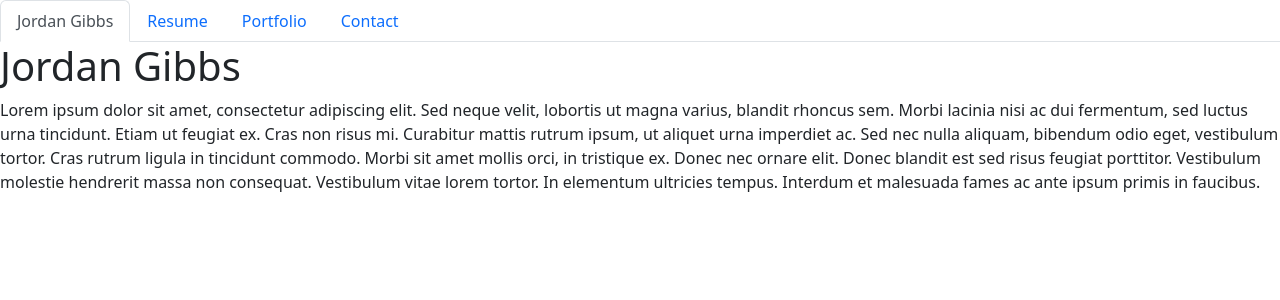
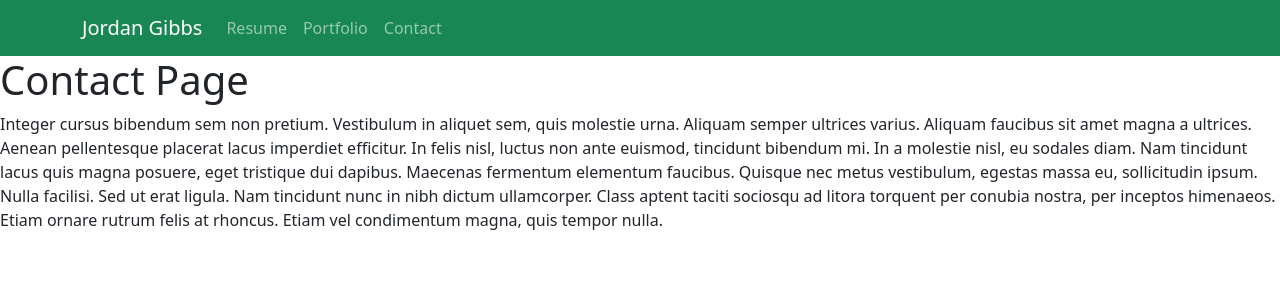
Before and after one commit to gibbo3433/react-portfolio, a React (Create React App) app: page / in a window 1280 px wide. Shown: the top 300 px of the page. Built offline with nearby package versions, Linux system fonts and the light colour scheme.

Commit message:
edited header to work with bootstrap

```diff
--- a/package.json
+++ b/package.json
@@ -5,6 +5,7 @@
   "dependencies": {
     "bootstrap": "^5.2.3",
     "react": "^17.0.2",
+    "react-bootstrap": "^2.7.2",
     "react-dom": "^17.0.2",
     "react-scripts": "5.0.1",
     "web-vitals": "^2.1.4"
--- a/src/components/NavTabs.js
+++ b/src/components/NavTabs.js
@@ -1,52 +1,32 @@
 import React from 'react';
+import Container from 'react-bootstrap/Container';
+import Nav from 'react-bootstrap/Nav';
+import Navbar from 'react-bootstrap/Navbar';
 
-// Here we are using object destructuring assignment to pluck off our variables from the props object
-// We assign them to their own variable names
+
 function NavTabs({ currentPage, handlePageChange }) {
   return (
-    <ul className="nav nav-tabs">
-      <li className="nav-item">
-        <a
-          href="#home"
-          onClick={() => handlePageChange('Home')}
-          // This is a conditional (ternary) operator that checks to see if the current page is "Home"
-          // If it is, we set the current page to 'nav-link-active', otherwise we set it to 'nav-link'
-          className={currentPage === 'Home' ? 'nav-link active' : 'nav-link'}
-        >
-          Jordan Gibbs
-        </a>
-      </li>
-      <li className="nav-item">
-        <a
-          href="#resume"
+    <>
+      <Navbar bg="success" variant="dark">
+        <Container>
+          <Navbar.Brand size="lg" href="#aboutme" onClick={() => handlePageChange('AboutMe')}
+          className={currentPage === 'Home' ? 'nav-link active' : 'nav-link'}> Jordan Gibbs </Navbar.Brand>
+          <Nav className="me-auto">
+            <Nav.Link href="#resume"
           onClick={() => handlePageChange('Resume')}
-          // Check to see if the currentPage is `About`, and if so we use the active link class from bootstrap. Otherwise, we set it to a normal nav-link
-          className={currentPage === 'Resume' ? 'nav-link active' : 'nav-link'}
-        >
-          Resume
-        </a>
-      </li>
-      <li className="nav-item">
-        <a
-          href="#portfolio"
+          className={currentPage === 'Resume' ? 'nav-link active' : 'nav-link'}>Resume</Nav.Link>
+            <Nav.Link href="#portfolio"
           onClick={() => handlePageChange('Portfolio')}
           // Check to see if the currentPage is `Blog`, and if so we use the active link class from bootstrap. Otherwise, we set it to a normal nav-link
-          className={currentPage === 'Portfolio' ? 'nav-link active' : 'nav-link'}
-        >
-          Portfolio
-        </a>
-      </li>
-      <li className="nav-item">
-        <a
-          href="#contact"
+          className={currentPage === 'Portfolio' ? 'nav-link active' : 'nav-link'}>Portfolio</Nav.Link>
+            <Nav.Link href="#contact"
           onClick={() => handlePageChange('Contact')}
           // Check to see if the currentPage is `Contact`, and if so we use the active link class from bootstrap. Otherwise, we set it to a normal nav-link
-          className={currentPage === 'Contact' ? 'nav-link active' : 'nav-link'}
-        >
-          Contact
-        </a>
-      </li>
-    </ul>
+          className={currentPage === 'Contact' ? 'nav-link active' : 'nav-link'}>Contact</Nav.Link>
+          </Nav>
+        </Container>
+      </Navbar>
+      </>
   );
 }
 
--- a/src/components/PortfolioContainer.js
+++ b/src/components/PortfolioContainer.js
@@ -1,6 +1,6 @@
 import React, { useState } from 'react';
 import NavTabs from './NavTabs';
-import Home from './pages/Home';
+import AboutMe from './pages/AboutMe';
 import Resume from './pages/Resume';
 import Portfolio from './pages/Portfolio';
 import Contact from './pages/Contact';
@@ -10,8 +10,8 @@ export default function PortfolioContainer() {
 
   // This method is checking to see what the value of `currentPage` is. Depending on the value of currentPage, we return the corresponding component to render.
   const renderPage = () => {
-    if (currentPage === 'Home') {
-      return <Home />;
+    if (currentPage === 'AboutMe') {
+      return <AboutMe />;
     }
     if (currentPage === 'Resume') {
       return <Resume />;
--- a/src/components/pages/Home.js
+++ b/src/components/pages/AboutMe.js
@@ -1,9 +1,9 @@
 import React from 'react';
 
-export default function Home() {
+export default function AboutMe() {
   return (
     <div>
-      <h1> Jordan Gibbs </h1>
+      <h1> About Me </h1>
       <p>
         Lorem ipsum dolor sit amet, consectetur adipiscing elit. Sed neque
         velit, lobortis ut magna varius, blandit rhoncus sem. Morbi lacinia nisi
--- a/src/components/pages/Portfolio.js
+++ b/src/components/pages/Portfolio.js
@@ -5,19 +5,7 @@ export default function Portfolio() {
     <div>
       <h1>Portfolio</h1>
       <p>
-        Donec a volutpat quam. Curabitur nec varius justo, sed rutrum ligula.
-        Curabitur pellentesque turpis sit amet eros iaculis, a mollis arcu
-        dictum. Ut vel ante eget massa ornare placerat. Etiam nisl orci, finibus
-        sodales volutpat et, hendrerit ut dolor. Suspendisse porta dictum nunc,
-        sed pretium risus rutrum eget. Nam consequat, ligula in faucibus
-        vestibulum, nisi justo laoreet risus, luctus luctus mi lacus sit amet
-        libero. Class aptent taciti sociosqu ad litora torquent per conubia
-        nostra, per inceptos himenaeos. Mauris pretium condimentum tellus eget
-        lobortis. Interdum et malesuada fames ac ante ipsum primis in faucibus.
-        Donec placerat accumsan mi, ut congue neque placerat eu. Donec nec ipsum
-        in velit pellentesque vehicula sit amet at augue. Maecenas aliquam
-        bibendum congue. Pellentesque semper, lectus non ullamcorper iaculis,
-        est ligula suscipit velit, sed bibendum turpis dui in sapien.
+        Test.
       </p>
     </div>
   );
```
Also changed, not shown: 1 other file (tests, documents, lock files or other folders).
